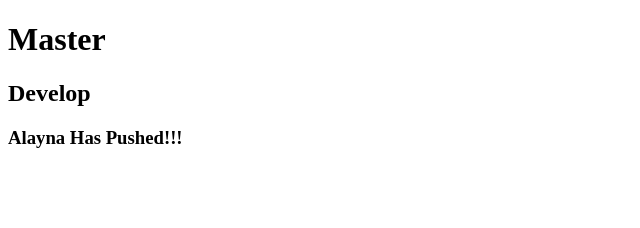
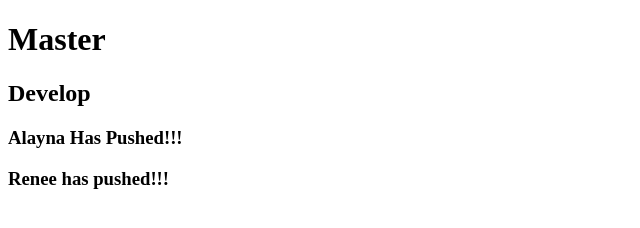
Before and after one commit to AlaynaCarlin/BlueServer, a plain HTML site: page index.html in a window 1280 px wide. Shown: the whole page, without its empty margins (0-640 px from the left). Drawn offline with Linux system fonts and the light colour scheme.

Commit message:
Renee's Branch

```diff
--- a/index.html
+++ b/index.html
@@ -10,6 +10,7 @@
     <h1>Master</h1>
     <h2>Develop</h2>
     <h3>Alayna Has Pushed!!!</h3>
+    <h3>Renee has pushed!!!</h3>
 
 </body>
 </html>
```
